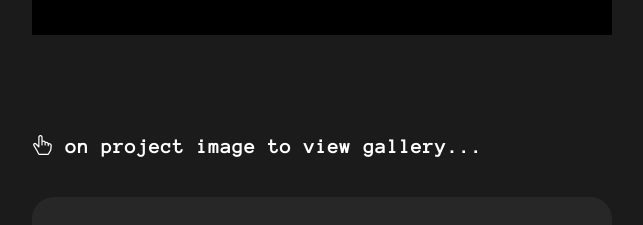
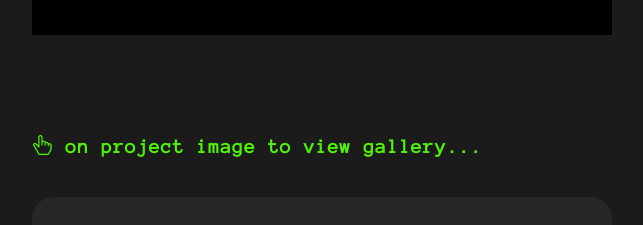
Before and after one commit to tatyanakarlen/PortfolioWebsite, a React (Create React App) app: page / in a window 1280 px wide. Shown: the part 2300-2525 px from the top of the page, without its empty margins (318-961 px from the left). Built offline with nearby package versions, Linux system fonts and the light colour scheme; a web font is replaced by a local one.

Commit message:
testing green color

```diff
--- a/src/pages/BioPortfolioPage/BioPortfolioPage.css
+++ b/src/pages/BioPortfolioPage/BioPortfolioPage.css
@@ -66,6 +66,7 @@ p {
   letter-spacing: 2px;
   text-transform: uppercase;
   font-size: 2.2rem;
+
 }
 
 #projects {
@@ -73,6 +74,7 @@ p {
   font-weight: 800;
   margin-top: 10rem;
   margin-bottom: -2rem;
+  color: var(--color-green);
 
 }
 
```
